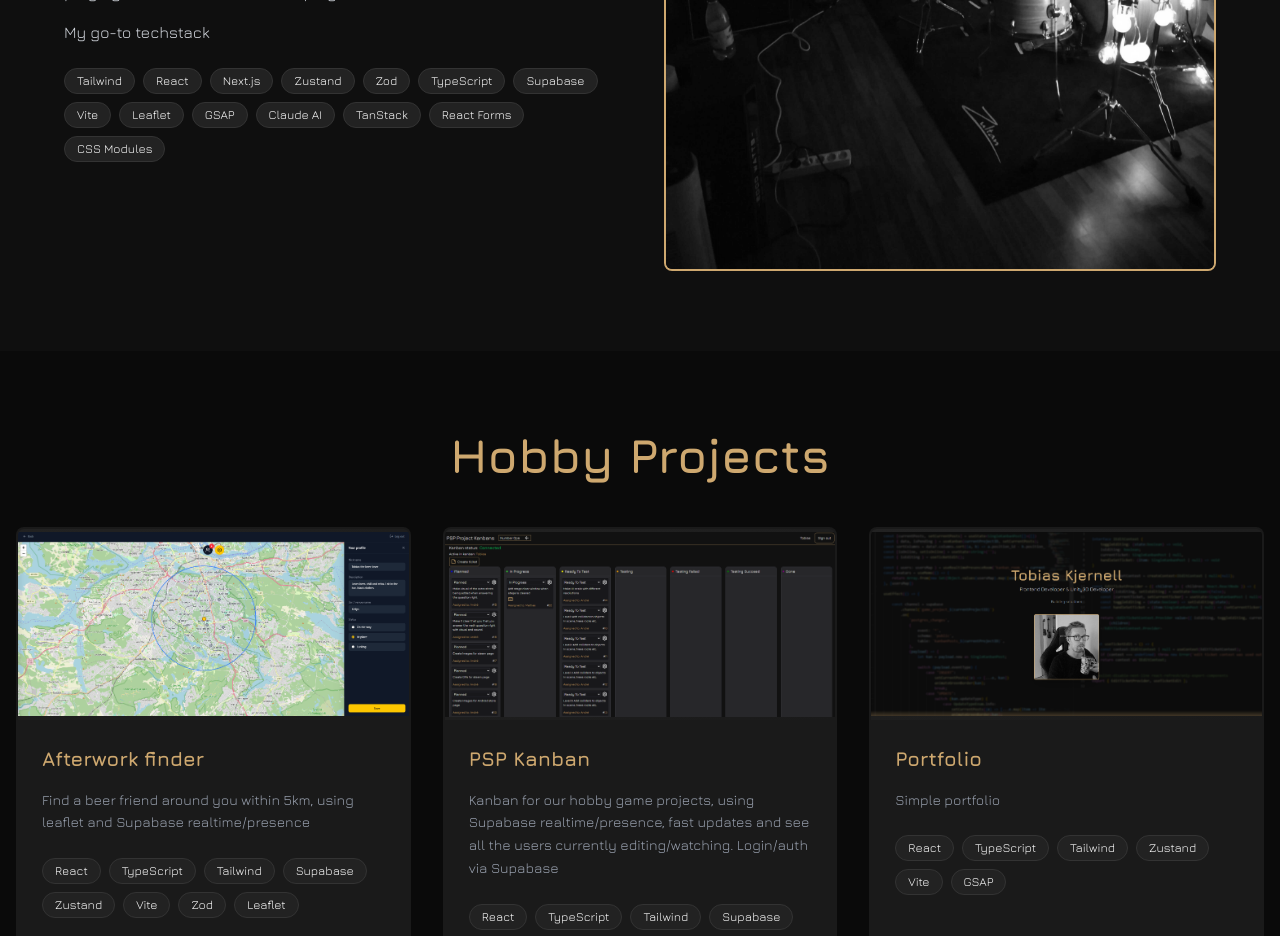
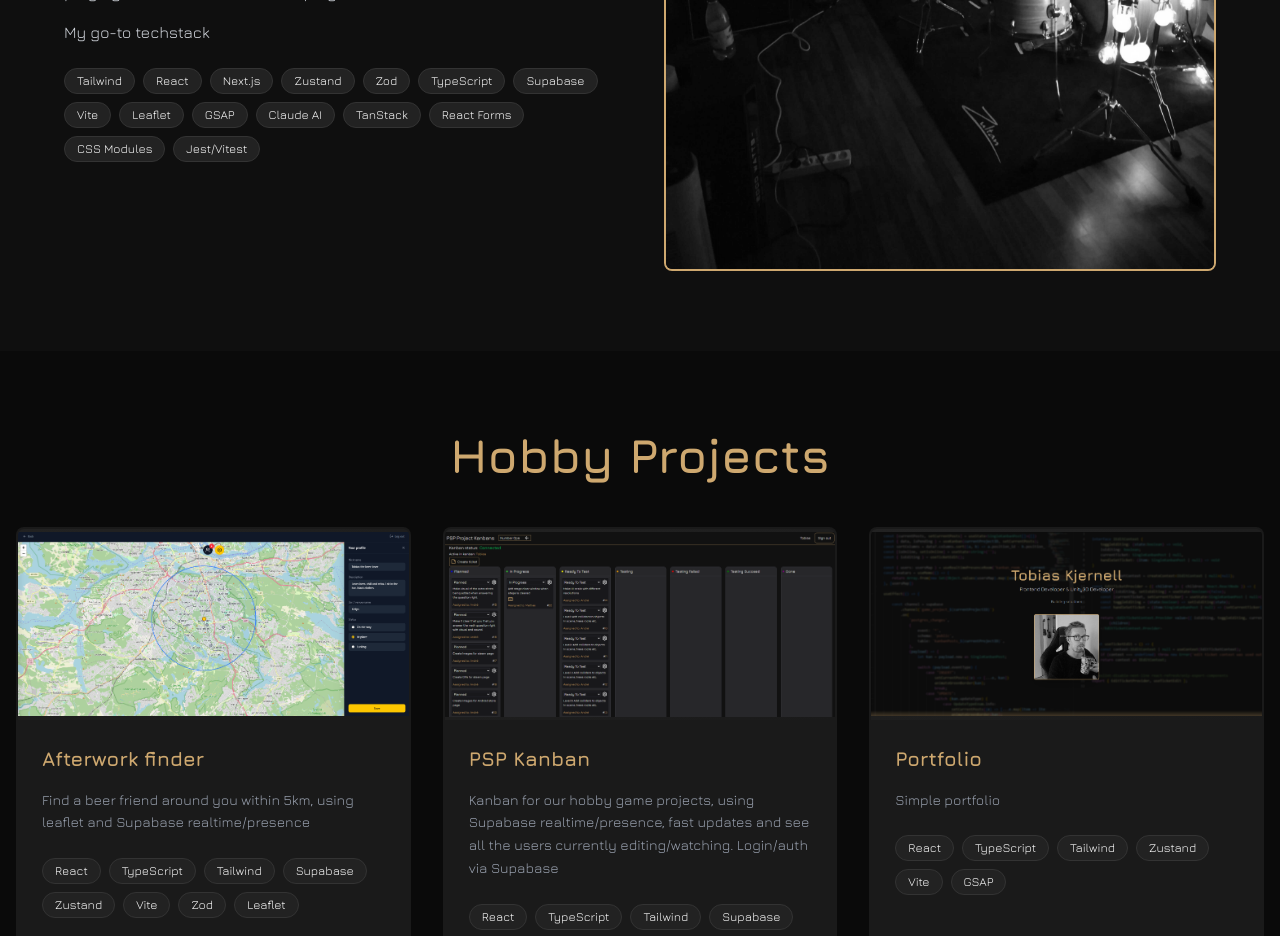
Before and after one commit to TobiasKjernell/portfolio, a React (Vite) app: page / in a window 1280 px wide. Shown: the part 1440-2376 px from the top of the page. Built offline with nearby package versions, Linux system fonts and the light colour scheme.

Commit message:
update badgets

```diff
--- a/src/components/AboutSection/index.tsx
+++ b/src/components/AboutSection/index.tsx
@@ -5,7 +5,7 @@
 
 gsap.registerPlugin(ScrollTrigger)
 
-const techs = ['Tailwind', 'React', 'Next.js', 'Zustand', 'Zod', 'TypeScript', 'Supabase', 'Vite', 'Leaflet', 'GSAP', 'Claude AI', 'TanStack', 'React Forms', 'CSS Modules']
+const techs = ['Tailwind', 'React', 'Next.js', 'Zustand', 'Zod', 'TypeScript', 'Supabase', 'Vite', 'Leaflet', 'GSAP', 'Claude AI', 'TanStack', 'React Forms', 'CSS Modules', 'Jest/Vitest']
 
 export const AboutSection = () => {
   const aboutRef = useRef<HTMLDivElement>(null)
```
